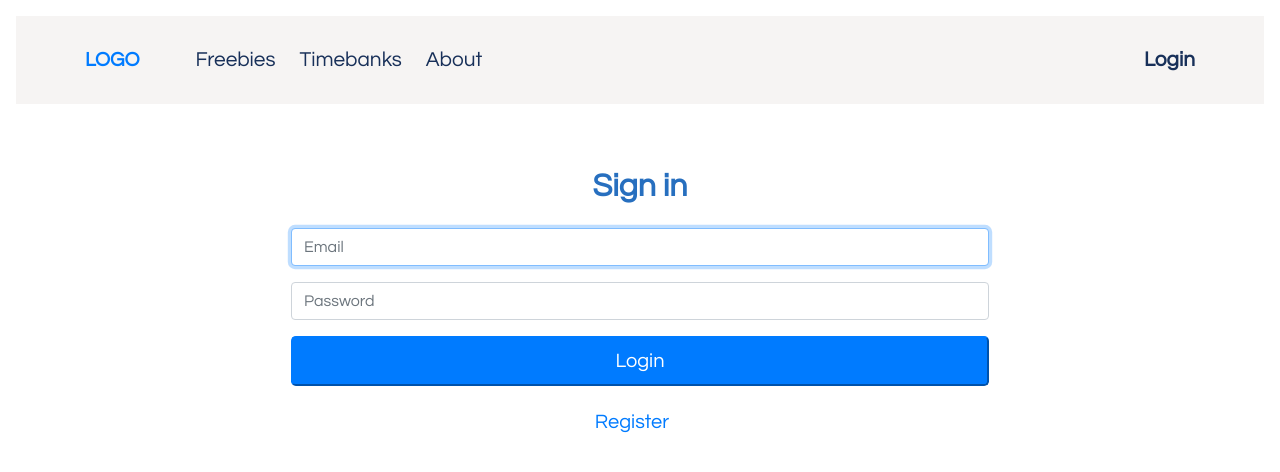
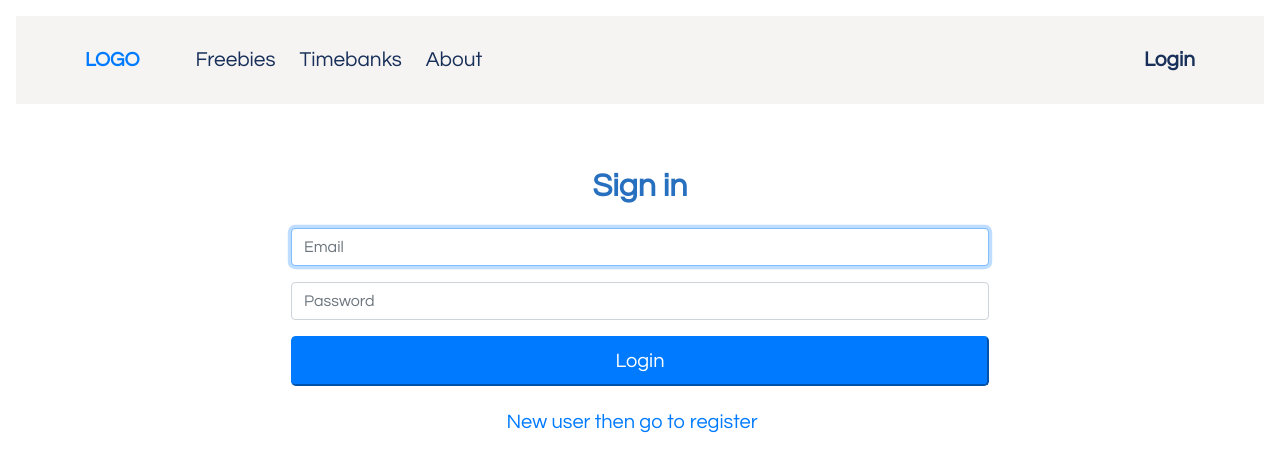
Before and after one commit to Klarala13/collectivity, a React (Create React App) app in the folder frontend/: page /login in a window 1280 px wide. Shown: the top 472 px of the page. Built offline with nearby package versions, Linux system fonts and the light colour scheme.

Commit message:
No isSignin needed since we have a NavLink

```diff
--- a/frontend/src/components/Login.jsx
+++ b/frontend/src/components/Login.jsx
@@ -2,7 +2,6 @@ import React, { useState } from "react";
 import { NavLink } from "react-router-dom";
 
 function Login(props) {
-  const [isSignin, setSignin] = useState(true);
   const [user, setUser] = useState({});
   const onSubmit = e => {
     const url = "http://localhost:4001/users/signin";
@@ -31,7 +30,7 @@ function Login(props) {
       <div className="row Login">
         <div className="col-md-8 offset-md-2">
         <form onSubmit={e => onSubmit(e)} className="form-signin">
-          <h2 className="mb-2">{isSignin ? "Sign in" : "Register"}</h2>
+          <h2 className="mb-2">Sign in</h2>
           <label htmlFor="name" className="sr-only">
             Name
           </label>
@@ -68,19 +67,13 @@ function Login(props) {
               Login
             </button>
           </div>
-          <span className="text-muted " onClick={() => setSignin(!isSignin)}>
-            {!isSignin ? (
-              "Already account? Sign in"
-            ) : (
               <NavLink
                 to="/register"
                 activeClassName="active "
                 className="navbar-brand"
               >
-                Register
+                New user then go to register
               </NavLink>
-            )}
-          </span>
         </form>
         </div>
       </div>
```
